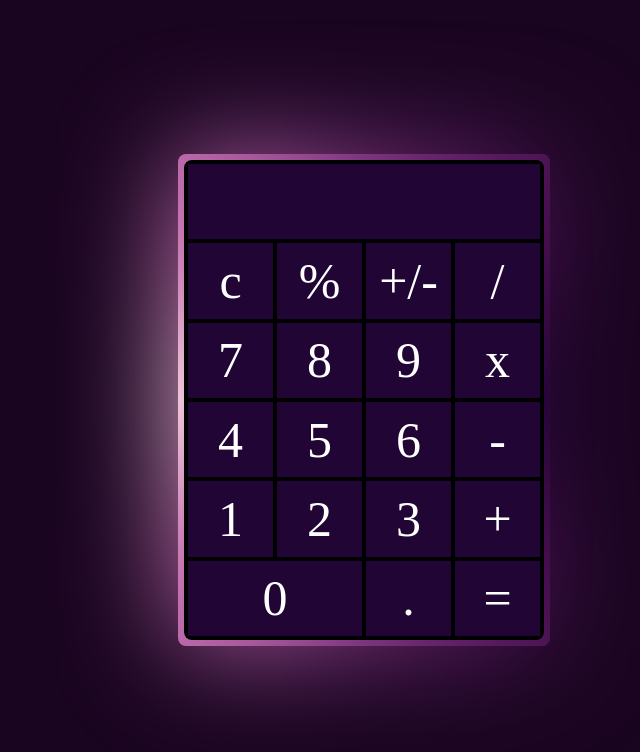
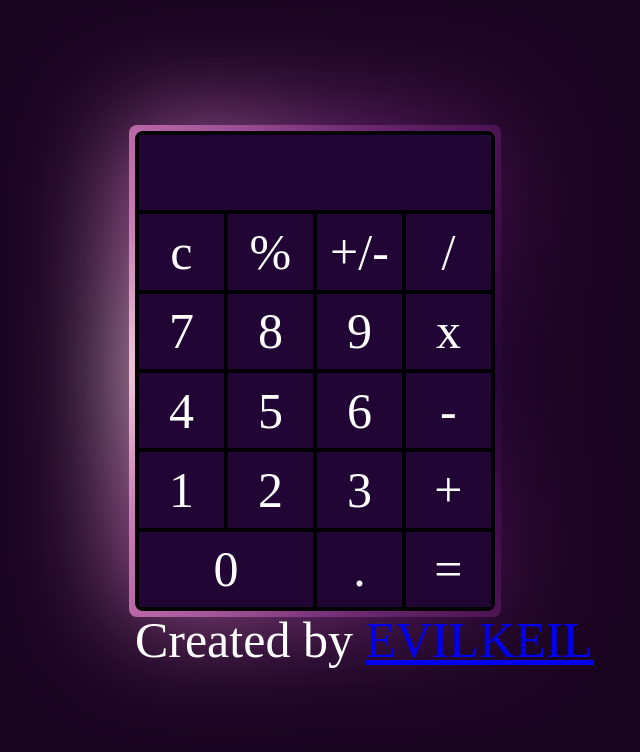
Before and after one commit to evilkeil/Calculator, a plain HTML site: page index.html in a window 1280 px wide. Shown: the whole page, without its empty margins (276-916 px from the left). Drawn offline with Linux system fonts and the light colour scheme.

Commit message:
add footer

```diff
--- a/index.html
+++ b/index.html
@@ -30,6 +30,7 @@
         <div class="decimal txt-center"><span>.</span></div>
         <div class="equals txt-center"><span>=</span></div>
     </div>
+    <footer>Created by <a href="https://github.com/evilkeil">EVILKEIL</a></footer>
     <script src="app.js"></script>
 </body>
 </html>
```
